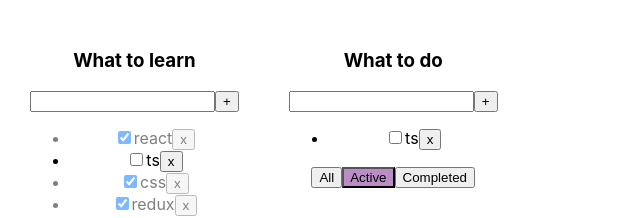
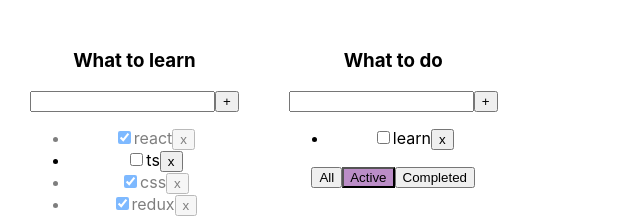
Before and after one commit to Elena-Cake/todoList, a React (Create React App) app: page / in a window 1280 px wide. Shown: the top 218 px of the page, without its empty margins (0-640 px from the left). Built offline with nearby package versions, Linux system fonts and the light colour scheme.

Commit message:
add functions to many todo lists

```diff
--- a/src/App.tsx
+++ b/src/App.tsx
@@ -10,30 +10,42 @@ const initTasks: taskType[] = [
   { id: v1(), isDone: true, title: 'css' },
   { id: v1(), isDone: true, title: 'redux' },
 ]
+const initTasks2: taskType[] = [
+  { id: v1(), isDone: false, title: 'learn' },
+  { id: v1(), isDone: true, title: 'codding' },
+]
 
+const idList1 = v1()
+const idList2 = v1()
 const initTodoLists: todoListType[] = [
-  { id: v1(), title: 'What to learn', filter: 'all', tasks: initTasks },
-  { id: v1(), title: 'What to do', filter: 'active', tasks: initTasks },
+  { id: idList1, title: 'What to learn', filter: 'all' },
+  { id: idList2, title: 'What to do', filter: 'active' },
 ]
 
 function App() {
 
   const [todoLists, setTodoLists] = useState<todoListType[]>(initTodoLists)
-  const [tasks, setTasks] = useState<taskType[]>(initTasks)
+  const [tasks, setTasks] = useState({
+    [idList1]: initTasks,
+    [idList2]: initTasks2
+  })
   // const [tasksForTodoList, setTasksForTodoList] = useState<taskType[]>(tasks)
 
-  const addTask = (task: string) => {
-    setTasks([{ id: v1(), title: task, isDone: false }, ...tasks])
+  const addTask = (task: string, todoListsId: string) => {
+    tasks[todoListsId] = [{ id: v1(), title: task, isDone: false }, ...tasks[todoListsId]]
+    setTasks({ ...tasks })
   }
-  const removeTask = (id: string) => {
-    setTasks(tasks.filter(task => task.id !== id))
+  const removeTask = (idTask: string, todoListsId: string) => {
+    const filteredTasks = tasks[todoListsId].filter(task => task.id !== idTask)
+    setTasks({ ...tasks, [todoListsId]: filteredTasks })
   }
 
-  const onCheckboxChange = (id: string) => {
-    setTasks(tasks.map(task => {
-      if (task.id === id) return { ...task, isDone: !task.isDone }
+  const onCheckboxChange = (idTask: string, todoListsId: string) => {
+    const changedTasksList = tasks[todoListsId].map(task => {
+      if (task.id === idTask) return { ...task, isDone: !task.isDone }
       return task
-    }))
+    })
+    setTasks({ ...tasks, [todoListsId]: changedTasksList })
   }
 
   const changeFilter = (filter: FilterValuesType, todoListsId: string) => {
@@ -44,27 +56,13 @@ function App() {
     }
   }
 
-  // useEffect(() => {
-  //   if (filter === 'all') {
-  //     setTasksForTodoList(tasks)
-  //   }
-  //   if (filter === 'completed') {
-  //     setTasksForTodoList(tasks.filter(t => t.isDone))
-  //   }
-  //   if (filter === 'active') {
-  //     setTasksForTodoList(tasks.filter(t => !t.isDone))
-  //   }
-  // }, [tasks, filter])
-
-
-
   const todoListsElements = todoLists.map((list) => {
-    let tasksForTodoList = list.tasks
+    let tasksForTodoList = tasks[list.id]
     if (list.filter === 'completed') {
-      tasksForTodoList = list.tasks.filter(t => t.isDone)
+      tasksForTodoList = tasks[list.id].filter(t => t.isDone)
     }
     if (list.filter === 'active') {
-      tasksForTodoList = list.tasks.filter(t => !t.isDone)
+      tasksForTodoList = tasks[list.id].filter(t => !t.isDone)
     }
 
     return (
--- a/src/components/TodoList/TodoList.tsx
+++ b/src/components/TodoList/TodoList.tsx
@@ -6,10 +6,10 @@ type PropsType = {
   idList: string
   title: string,
   tasks: taskType[],
-  removeTask: (id: string) => void,
+  removeTask: (id: string, idList: string) => void,
   changeFilter: (filter: FilterValuesType, idList: string) => void,
-  addTask: (title: string) => void,
-  onCheckboxChange: (id: string) => void,
+  addTask: (title: string, idList: string) => void,
+  onCheckboxChange: (idTask: string, idList: string) => void,
   filter: FilterValuesType
 }
 
@@ -20,9 +20,9 @@ export const TodoList: React.FC<PropsType> = ({ idList, title, tasks, filter, ad
 
   const tasksElements = tasks.map(task =>
     <li key={task.id} className={task.isDone ? 'is-done' : ''}>
-      <input type='checkbox' checked={task.isDone} onChange={() => onCheckboxChange(task.id)} />
+      <input type='checkbox' checked={task.isDone} onChange={() => onCheckboxChange(task.id, idList)} />
       <span>{task.title}</span>
-      <button onClick={() => { removeTask(task.id) }}>x</button>
+      <button onClick={() => { removeTask(task.id, idList) }}>x</button>
     </li>
   )
 
@@ -32,7 +32,7 @@ export const TodoList: React.FC<PropsType> = ({ idList, title, tasks, filter, ad
       setError('empty task')
       return
     }
-    addTask(inputValue)
+    addTask(inputValue, idList)
     setError(null)
     setInputValue('')
   }
--- a/src/types/types.ts
+++ b/src/types/types.ts
@@ -1,8 +1,7 @@
 export type todoListType = {
     id: string,
     title: string,
-    filter: FilterValuesType,
-    tasks: taskType[]
+    filter: FilterValuesType
 }
 
 export type taskType = {
```
